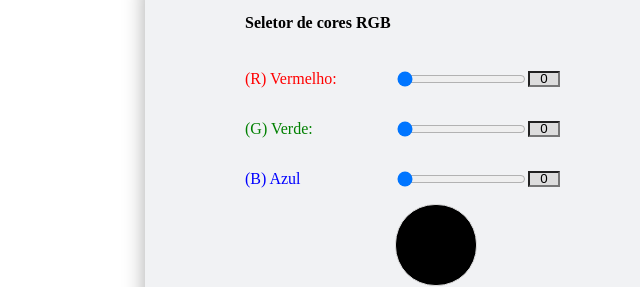
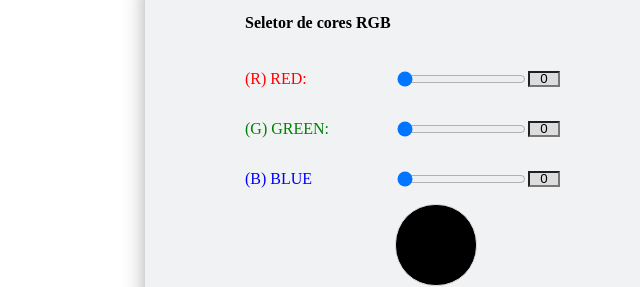
Before and after one commit to wgPassos/RGB_atividade, a plain HTML site: page index.html in a window 1280 px wide. Shown: the part 165-452 px from the top of the page, 3-643 px from the left. Drawn offline with Linux system fonts and the light colour scheme.

Commit message:
Edit index.html

```diff
--- a/index.html
+++ b/index.html
@@ -13,7 +13,7 @@
     <h4> Seletor de cores RGB</h4>
     <div class="section">
       <div class="textPred">
-        <p>(R) Vermelho:</p>
+        <p>(R) RED:</p>
       </div>
       <input type="range" class="inputrange" id="rangeR" name="inputRangeR" min="0" max="255" step="1" value="0"
         onchange="changeValueR()" />
@@ -21,7 +21,7 @@
     </div>
     <div class="section">
       <div class="textPgreen">
-        <p>(G) Verde:</p>
+        <p>(G) GREEN:</p>
       </div>
       <input type="range" class="inputrange" id="rangeG" name="inputRangeR" min="0" max="255" step="1" value="0"
         onchange="changeValueG()" />
@@ -29,7 +29,7 @@
     </div>
     <div class="section">
       <div class="textPblue">
-        <p>(B) Azul</p>
+        <p>(B) BLUE</p>
       </div>
 
       <input type="range" class="inputrange" id="rangeB" name="inputRangeB" min="0" max="255" step="1" value="0"
```
